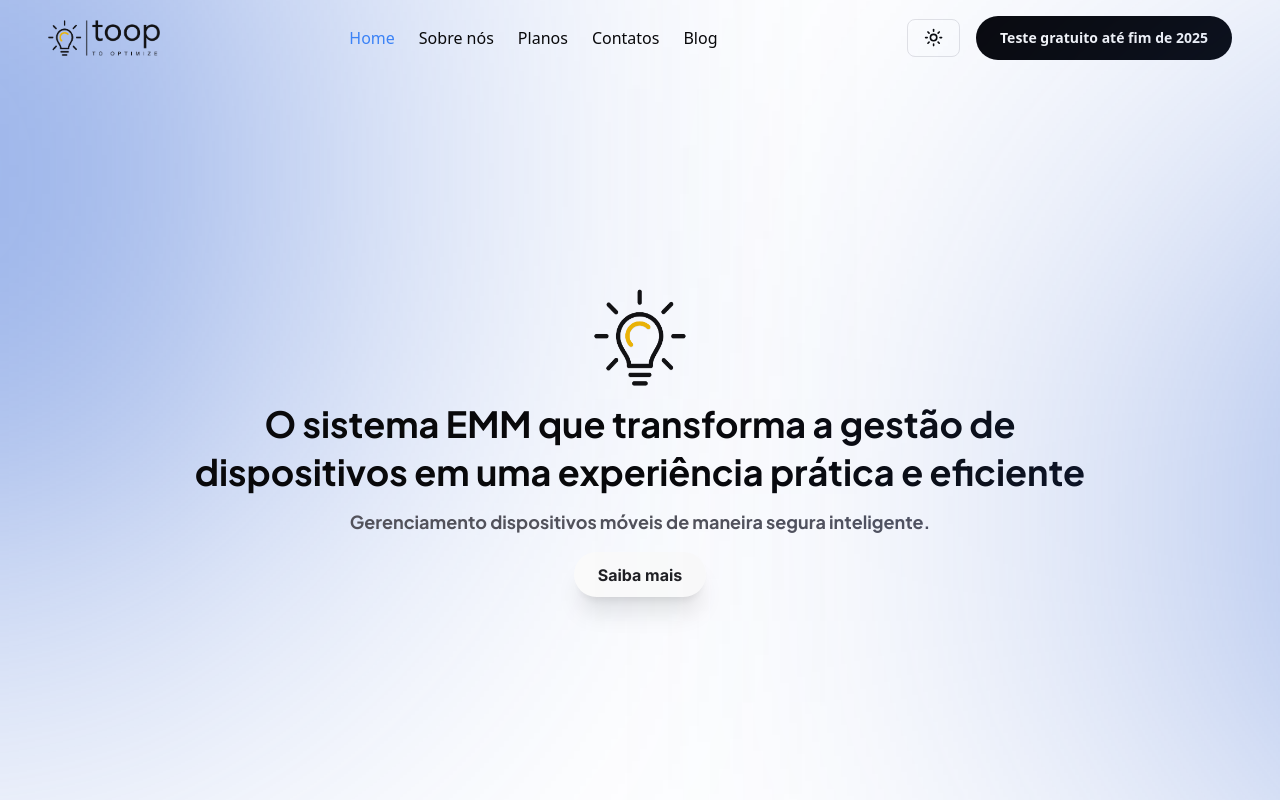
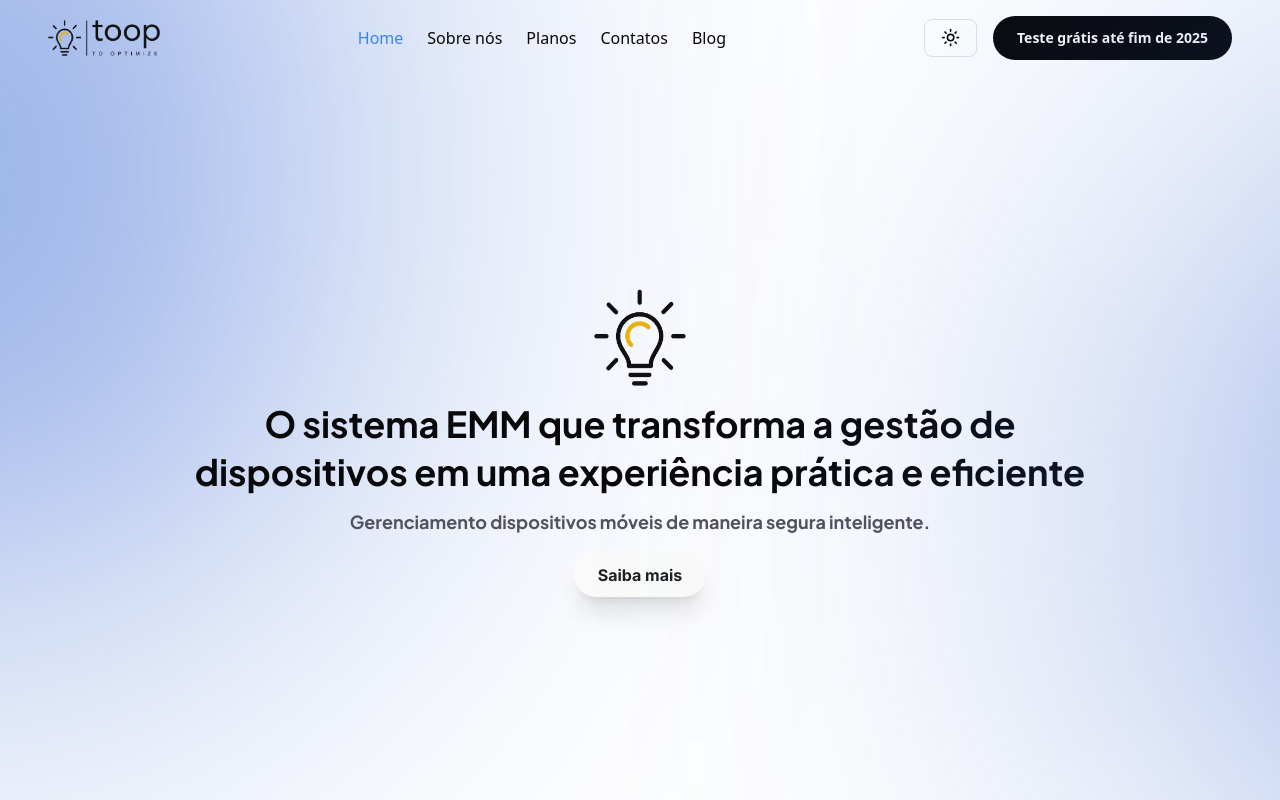
Before and after one commit to atmoutsourcing/toop-landing-page, a Next.js app: page / in a window 1280 px wide. Shown: the top 800 px of the page. Built offline with nearby package versions, Linux system fonts and the light colour scheme.

Commit message:
nome botao

```diff
--- a/src/components/header.tsx
+++ b/src/components/header.tsx
@@ -74,7 +74,7 @@ export function Header() {
           </div>
 
           <div className="hidden flex-row items-center gap-2 md:flex">
-            <Button>Teste gratuito até fim de 2025</Button>
+            <Button>Teste grátis até fim de 2025</Button>
           </div>
         </div>
 
```
